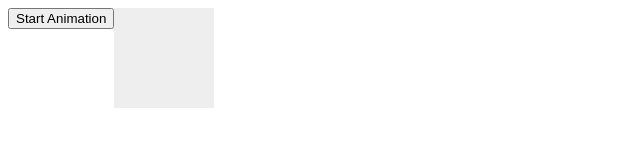
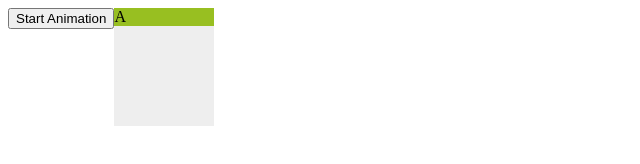
Before and after one commit to EllieAdam/bonfire, a plain HTML site: page index.html in a window 1280 px wide. Shown: the whole page, without its empty margins (0-640 px from the left). Drawn offline with nearby package versions, Linux system fonts and the light colour scheme.

Commit message:
Update index.html

```diff
--- a/index.html
+++ b/index.html
@@ -8,7 +8,7 @@
 <body>
 
 <button>Start Animation</button>
-	<div1 style="background:#98bf21;height:100px;width:100px;position:absolute;"></div>
+	<div1 style="background:#98bf21;height:100px;width:100px;position:absolute;">A</div>
 
 	<div style="background:#eeeeee; height:100px;width:100px;position:absolute;">
 
```
